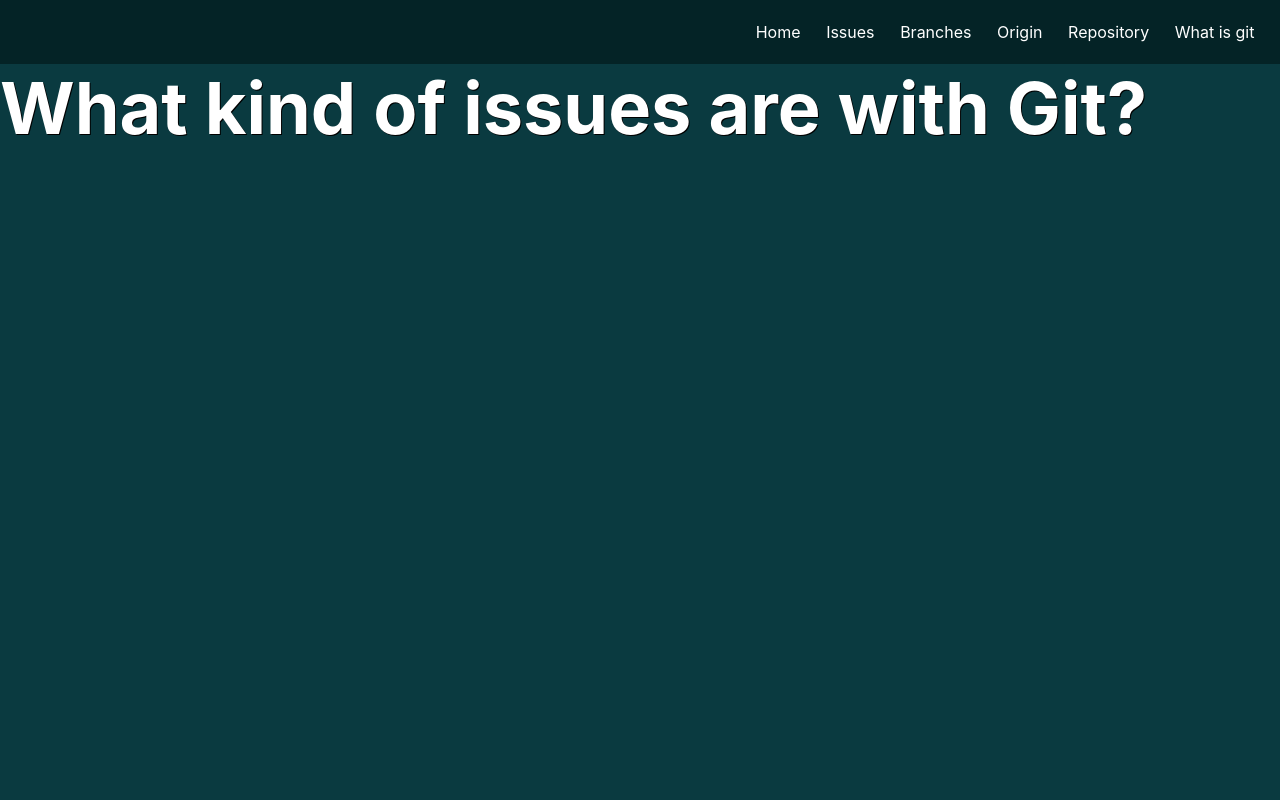
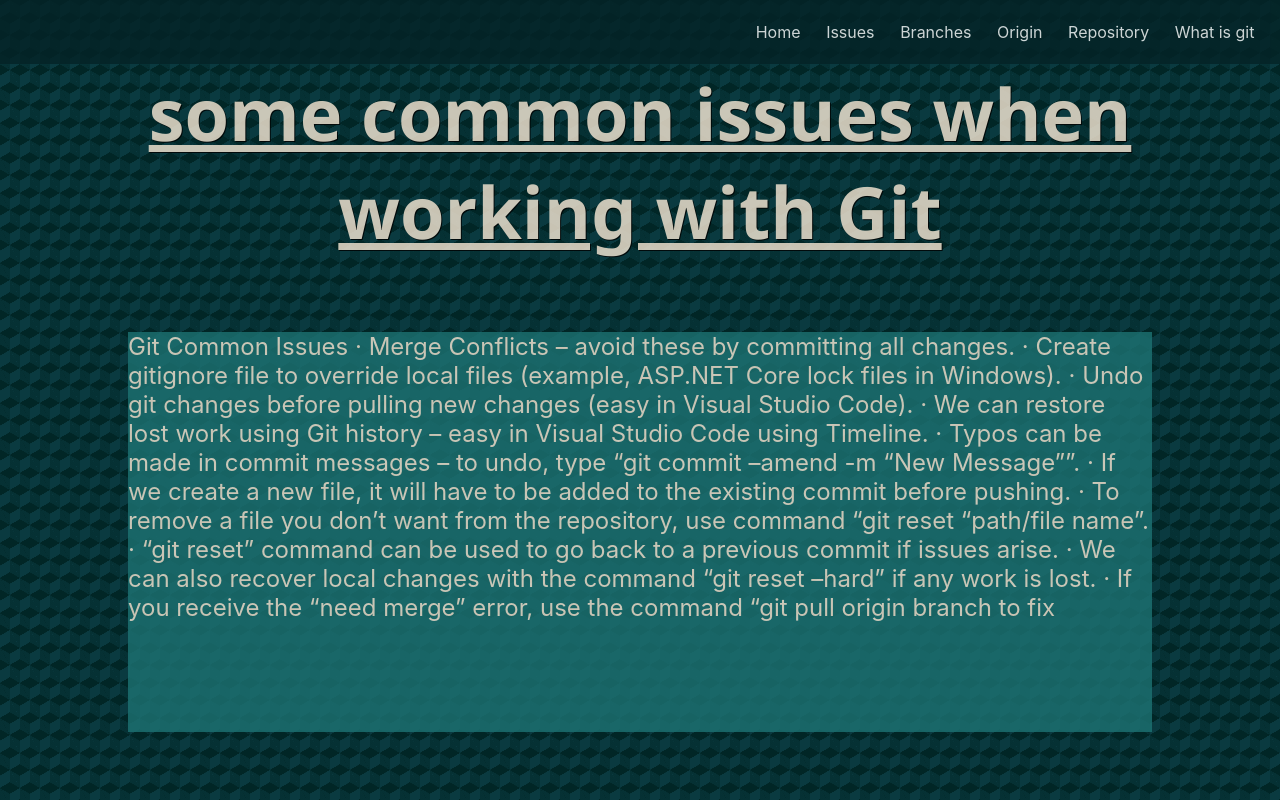
Before and after one commit to kiskaszap/justicelegue, a React (Create React App) app in the folder my-app/: page /issues in a window 1280 px wide. Built offline with nearby package versions, Linux system fonts and the light colour scheme.

Commit message:
Added background and updated some style elements

```diff
--- a/my-app/src/App.css
+++ b/my-app/src/App.css
@@ -1,3 +1,5 @@
+/* nav bar */
+
 .linkContainer {
 	width: 100vw;
 	height: 8vh;
@@ -13,9 +15,28 @@
 }
 
 
+.links:before{
+	bottom:-1px;
+	right:-1px;
+	border-bottom:5px solid black;
+	border-right:5px solid black;
+}
+.links:hover{
+	border-top-right-radius:0px;
+border-bottom-left-radius:0px;
+	 background:rgba(0,0,0,.5);
+	 color:rgb(204, 93, 2);
+}
+
+
 /* what is git */
 body{
+
 	background-color: #0A3A40;
+opacity: 0.8;
+background-image:  linear-gradient(30deg, #012626 12%, transparent 12.5%, transparent 87%, #012626 87.5%, #012626), linear-gradient(150deg, #012626 12%, transparent 12.5%, transparent 87%, #012626 87.5%, #012626), linear-gradient(30deg, #012626 12%, transparent 12.5%, transparent 87%, #012626 87.5%, #012626), linear-gradient(150deg, #012626 12%, transparent 12.5%, transparent 87%, #012626 87.5%, #012626), linear-gradient(60deg, #01262677 25%, transparent 25.5%, transparent 75%, #01262677 75%, #01262677), linear-gradient(60deg, #01262677 25%, transparent 25.5%, transparent 75%, #01262677 75%, #01262677);
+background-size: 20px 35px;
+background-position: 0 0, 0 0, 10px 18px, 10px 18px, 0 0, 10px 18px;
 }
 
 .wig{
@@ -39,3 +60,46 @@ margin-right: 10%;
 color: antiquewhite;
 font-size: 1.5rem;
 }
+
+
+/* origin */
+
+
+
+.origin-heading{
+text-align: center;
+color: antiquewhite;
+text-decoration: underline;
+font-family: 'Segoe UI', Tahoma, Geneva, Verdana, sans-serif;
+}
+
+.origin-text-holder{
+background-color: #1D7373;
+height: 400px;
+width: 80%;
+text-align:left;
+margin-left: 10%;
+margin-right: 10%;
+color: antiquewhite;
+font-size: 1.5rem;
+}
+
+/* issues */
+
+.issues-heading{
+	text-align: center;
+	color: antiquewhite;
+	text-decoration: underline;
+	font-family: 'Segoe UI', Tahoma, Geneva, Verdana, sans-serif;
+	}
+
+	.issues-text-holder{
+	background-color: #1D7373;
+	height: 400px;
+	width: 80%;
+	text-align:left;
+	margin-left: 10%;
+	margin-right: 10%;
+	color: antiquewhite;
+	font-size: 1.5rem;
+	}
--- a/my-app/src/pages/Home.css
+++ b/my-app/src/pages/Home.css
@@ -53,4 +53,5 @@ section {
     display: block;
     width: 40%;
     margin-top: 2em;
+    border-radius: 25%;
 }
--- a/my-app/src/pages/Issues.jsx
+++ b/my-app/src/pages/Issues.jsx
@@ -3,7 +3,30 @@ import React from 'react';
 const Issues = () => {
 	return (
 		<div>
-			<h1>What kind of issues are with Git?</h1>
+			<h1 className='issues-heading'>some common issues when working with Git</h1>
+			<div className='issues-text-holder'>
+			<p>Git Common Issues
+
+· Merge Conflicts – avoid these by committing all changes.
+
+· Create gitignore file to override local files (example, ASP.NET Core lock files in Windows).
+
+· Undo git changes before pulling new changes (easy in Visual Studio Code).
+
+· We can restore lost work using Git history – easy in Visual Studio Code using Timeline.
+
+· Typos can be made in commit messages – to undo, type “git commit –amend -m “New Message””.
+
+· If we create a new file, it will have to be added to the existing commit before pushing.
+
+· To remove a file you don’t want from the repository, use command “git reset “path/file name”.
+
+· “git reset” command can be used to go back to a previous commit if issues arise.
+
+· We can also recover local changes with the command “git reset –hard” if any work is lost.
+
+· If you receive the “need merge” error, use the command “git pull origin branch to fix </p>
+		</div>
 		</div>
 	);
 };
--- a/my-app/src/pages/Origin.jsx
+++ b/my-app/src/pages/Origin.jsx
@@ -1,7 +1,21 @@
 import React from 'react';
 
 const Origin = () => {
-	return <div>Origin</div>;
+	return <div>
+
+<h1 className='origin-heading'>what is meant by Origin master</h1>
+<div className='origin-text-holder'>
+			<p>Origin: The default name given to the remote repository, from where the local repository is cloned. In other words, origin is a remote location.
+
+Master: The default name that GIT gives to the main branch when the local repository is initialized. This branch has the finalized/up-to-date code. All other branches are based from this branch. </p>
+
+<p>Origin and Master should not be confused with origin/master branch!!'
+
+‘Origin/master’ is a remote-tracking branch present in a local repository that tracks changes made to the master branch in the remote repository. It is cached copy of what was last pulled from the origin. </p>
+		</div>
+
+
+	</div>;
 };
 
 export default Origin;
```
